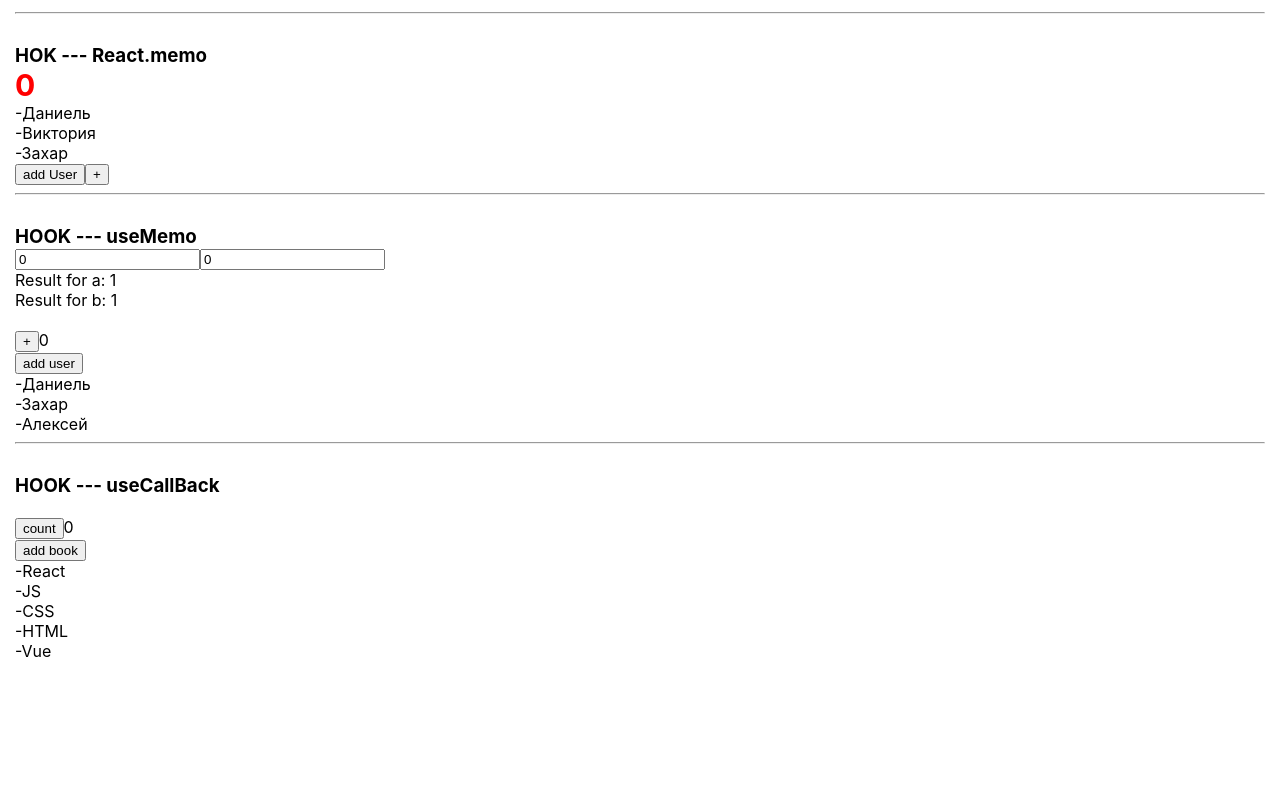
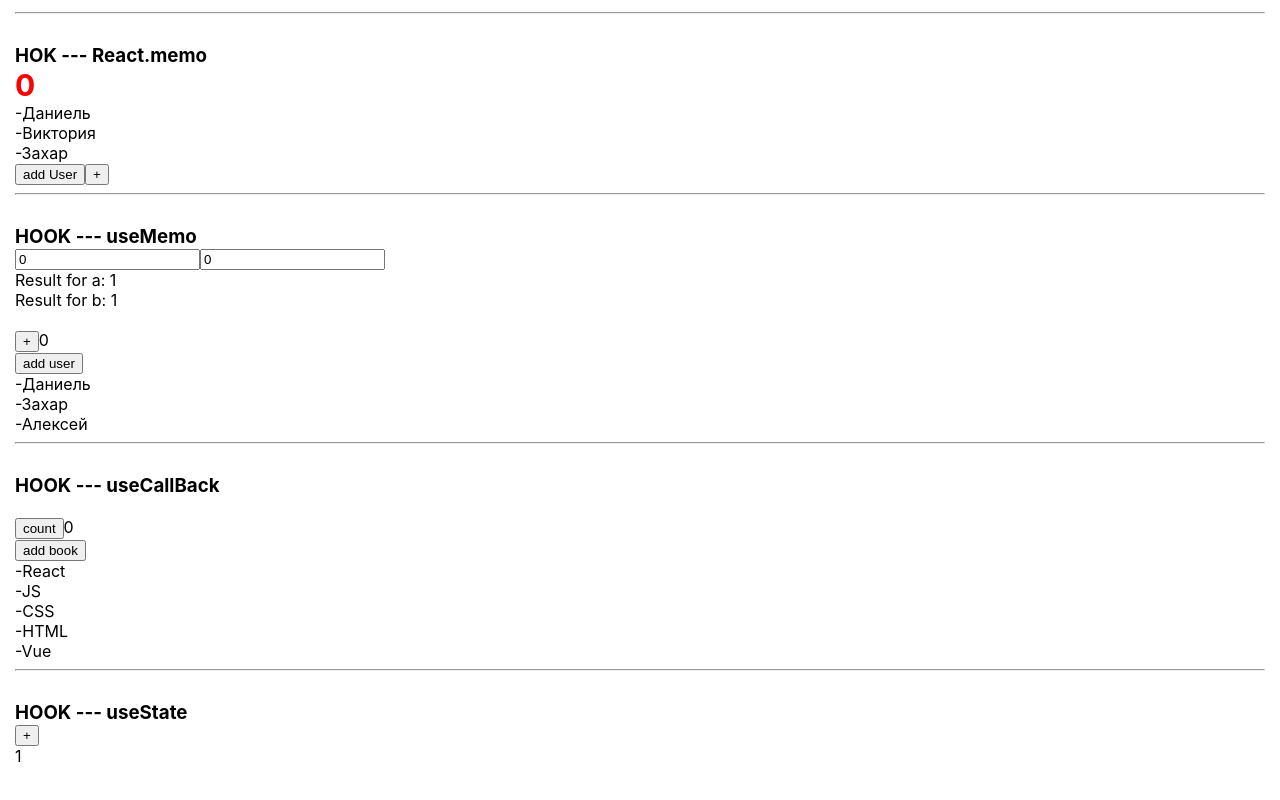
Before and after one commit to DaniyelGit/React-Kabzda, a React (Create React App) app: page / in a window 1280 px wide. Shown: the part 824-1624 px from the top of the page. Built offline with nearby package versions, Linux system fonts and the light colour scheme.

Commit message:
learned heaped up useState and added component SuperUseState.tsx

```diff
--- a/src/App.tsx
+++ b/src/App.tsx
@@ -5,19 +5,20 @@ import {
     GetValueOfUncontrolledInputByButtonPress,
     TrackValueOfUnControlledInput,
     UnControlledInput
-} from "./Components/UnControlledInput";
+} from "./Components/UnControlledInput/UnControlledInput";
 
 import {
     ControlledCheckBox,
     ControlledComponents,
     ControlledSelect
-} from './Components/ControlledComponents';
+} from './Components/ControlledComponents/ControlledComponents';
 import {Accordion} from "./Components/Accordion/Accordion";
 import {Select} from "./Components/Select/Select";
 import {Rating} from "./Components/Rating/Rating";
 import {ReactMemo} from "./Components/ReactMemo/ReactMemo";
 import {HelpsToReactMemo, UseMemo} from "./Components/UseMemo/UseMemo";
 import {LikeUseCallBack} from "./Components/UseCallBack/UseCallBack";
+import {SuperUseState} from "./Components/UseState/SuperUseState";
 
 
 
@@ -80,6 +81,12 @@ function App() {
             <h3>HOOK --- useCallBack</h3>
             {/*HOOK --- useCallBack*/}
             <LikeUseCallBack/>
+
+            <hr/>
+
+            <h3>HOOK --- useState</h3>
+            {/*HOOK --- useState*/}
+            <SuperUseState/>
         </div>
     );
 }
--- /dev/null
+++ b/src/Components/UseState/SuperUseState.tsx
@@ -0,0 +1,17 @@
+import React, {useState} from 'react';
+
+
+const setNumCounter = () => {
+    return 1;
+}
+
+export const SuperUseState = () => {
+    const [counter, setCounter] = useState<number>(setNumCounter)
+
+    return (
+        <div>
+            <button onClick={() => setCounter(state => state + 1)}>+</button>
+            <div>{counter}</div>
+        </div>
+    );
+};
```
Also changed, not shown: src/Components/ControlledComponents/ControlledComponents.tsx (renamed from src/Components/ControlledComponents.tsx), src/Components/UnControlledInput/UnControlledInput.tsx (renamed from src/Components/UnControlledInput.tsx).
